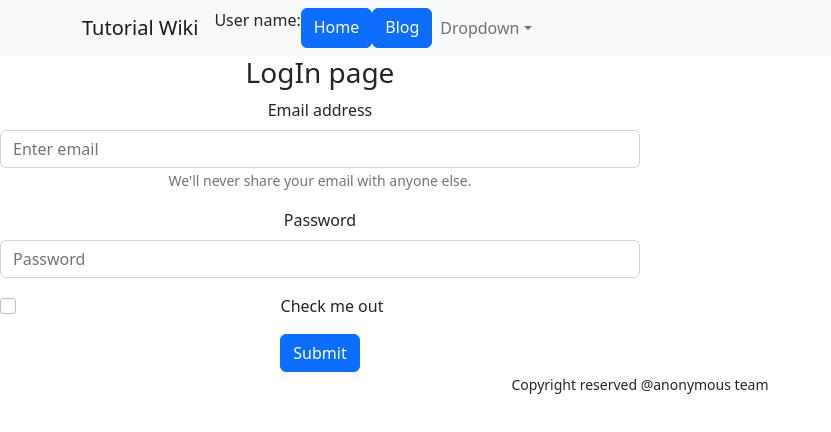
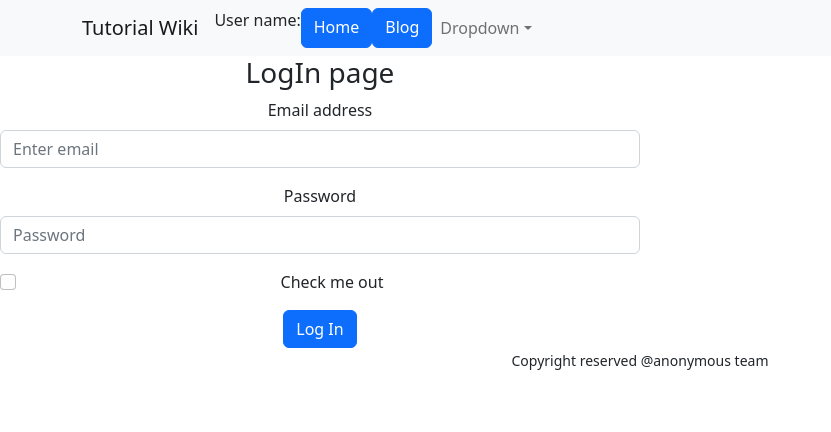
Before and after one commit to Ifazo/learning-platform-client, a React (Create React App) app: page /login in a window 1280 px wide. Shown: the top 432 px of the page, without its empty margins (0-831 px from the left). Built offline with nearby package versions, Linux system fonts and the light colour scheme.

Commit message:
log in add

```diff
--- a/src/components/Login.js
+++ b/src/components/Login.js
@@ -3,27 +3,32 @@ import Button from 'react-bootstrap/Button';
 import Form from 'react-bootstrap/Form';
 
 const Login = () => {
+
+  const handleLogIn = (event) => {
+    event.preventDefault();
+    const email = event.target.email.value;
+    const password = event.target.password.value;
+    console.log(email, password);
+  }
+
     return (
         <div className='w-50 text-center'>
             <h3>LogIn page</h3>
-            <Form>
+            <Form onSubmit={handleLogIn}>
       <Form.Group className="mb-3" controlId="formBasicEmail">
         <Form.Label>Email address</Form.Label>
-        <Form.Control type="email" placeholder="Enter email" />
-        <Form.Text className="text-muted">
-          We'll never share your email with anyone else.
-        </Form.Text>
+        <Form.Control type="email" name="email" placeholder="Enter email" />
       </Form.Group>
 
       <Form.Group className="mb-3" controlId="formBasicPassword">
         <Form.Label>Password</Form.Label>
-        <Form.Control type="password" placeholder="Password" />
+        <Form.Control type="password" name='password' placeholder="Password" />
       </Form.Group>
       <Form.Group className="mb-3" controlId="formBasicCheckbox">
         <Form.Check type="checkbox" label="Check me out" />
       </Form.Group>
       <Button variant="primary" type="submit">
-        Submit
+        Log In
       </Button>
     </Form>
         </div>
```
